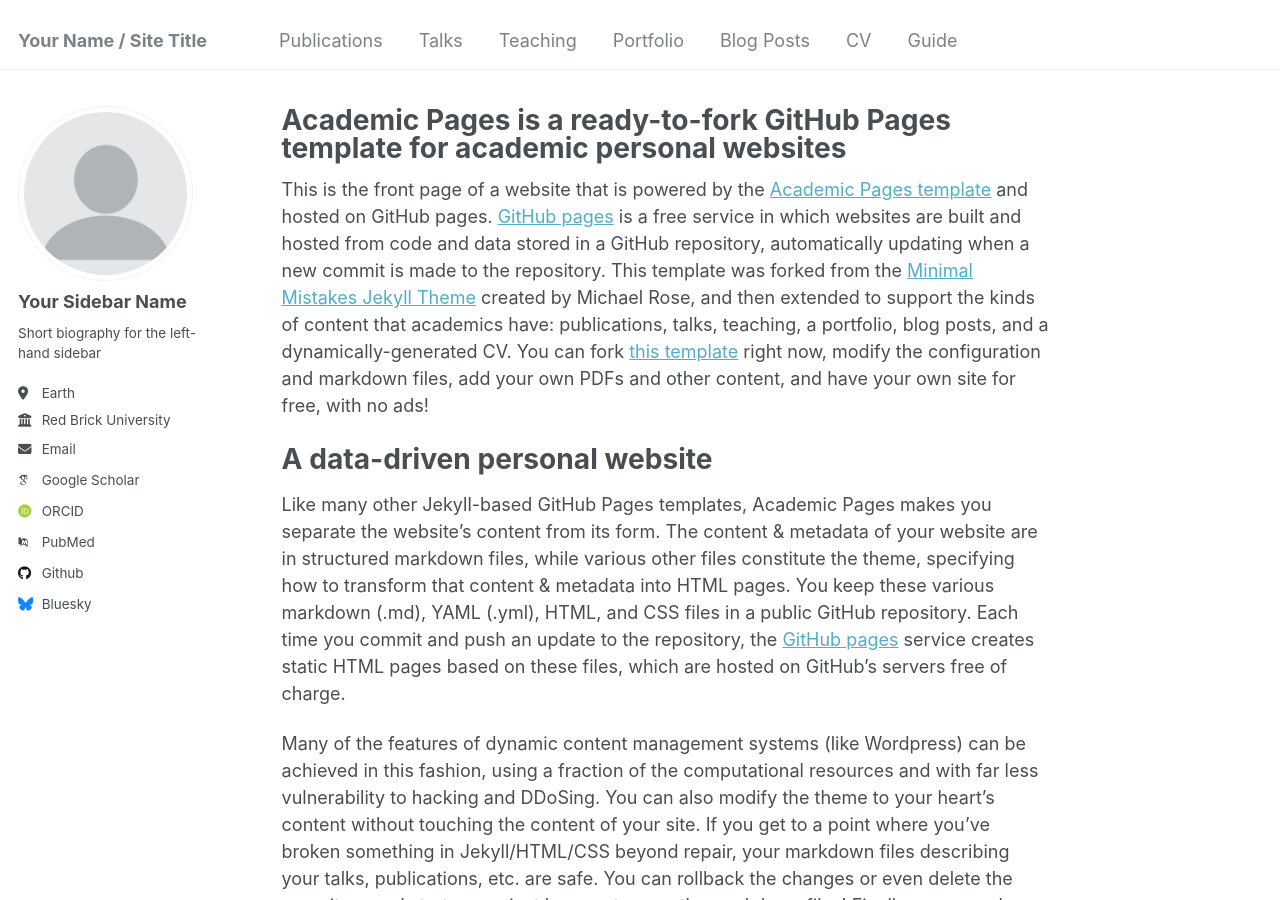
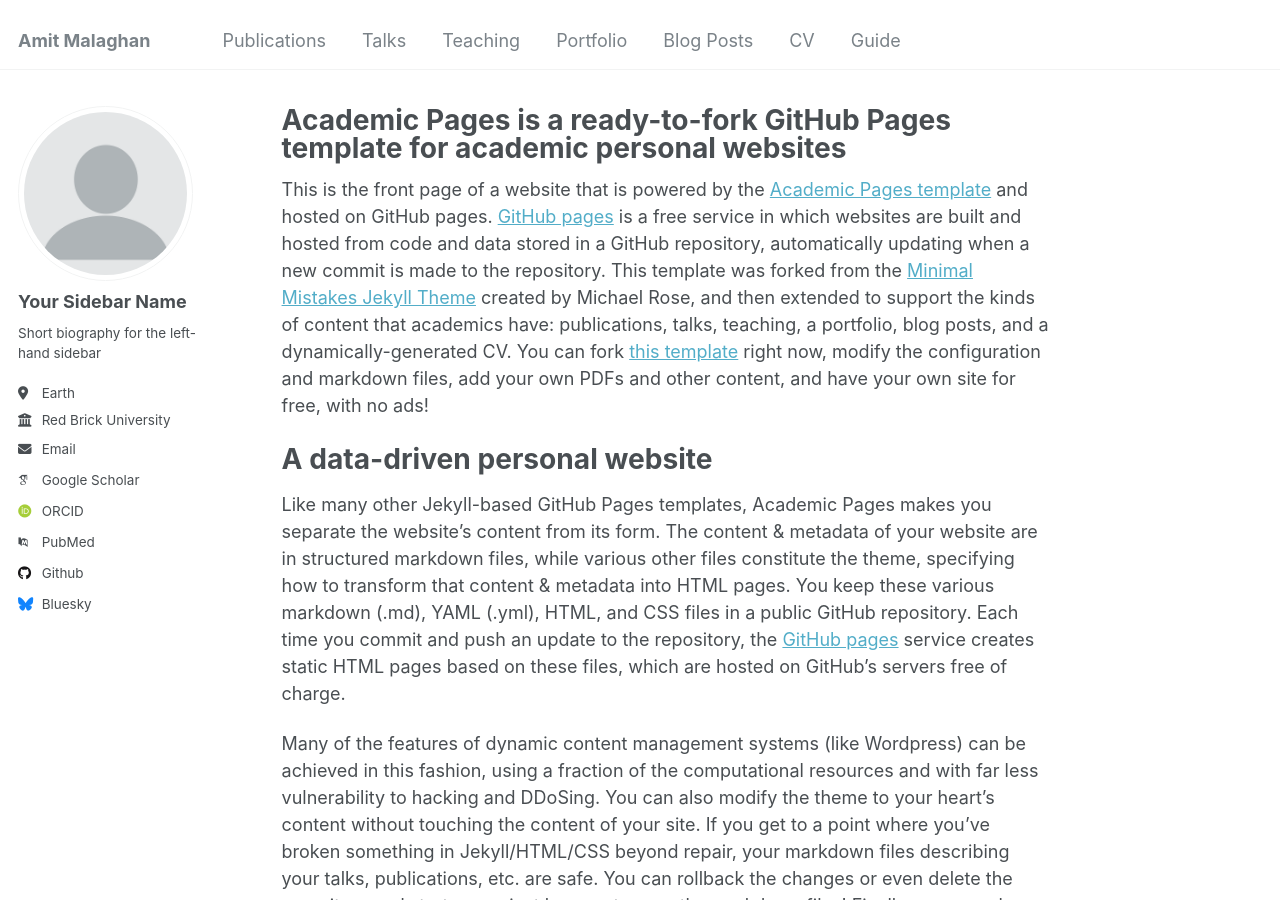
Before and after one commit to amithmalaghan/amithmalaghan.github.io, a Jekyll site: the page built from _pages/about.md, in a window 1280 px wide and 900 px high. Built offline with Jekyll 4.4.1, drawn with Linux system fonts in a browser that asks for light colours; some web fonts are replaced.

Commit message:
Update _config.yml

```diff
--- a/_config.yml
+++ b/_config.yml
@@ -8,7 +8,7 @@
 
 # Basic Site Settings
 locale                   : "en-US"
-title                    : "Your Name / Site Title"
+title                    : "Amit Malaghan"
 title_separator          : "-"
 name                     : &name "Your Name"
 description              : &description "personal description"
```
